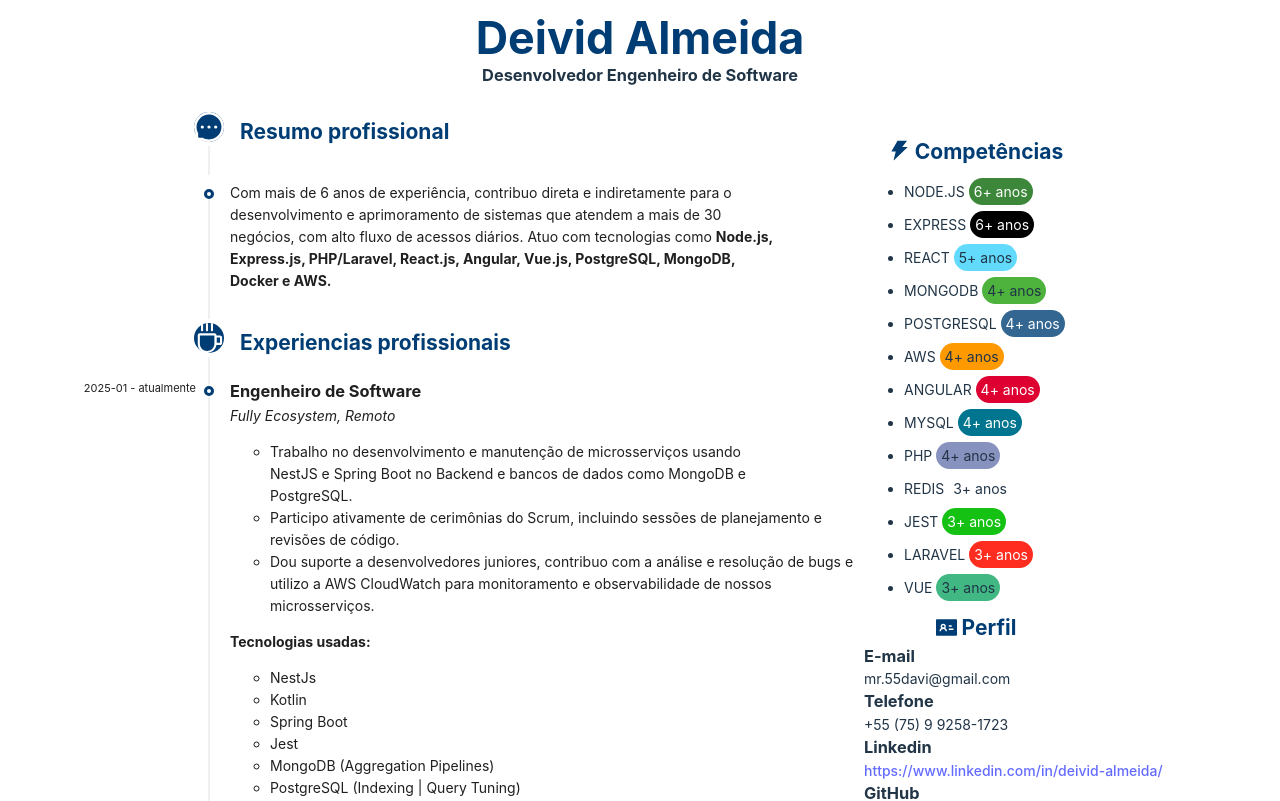
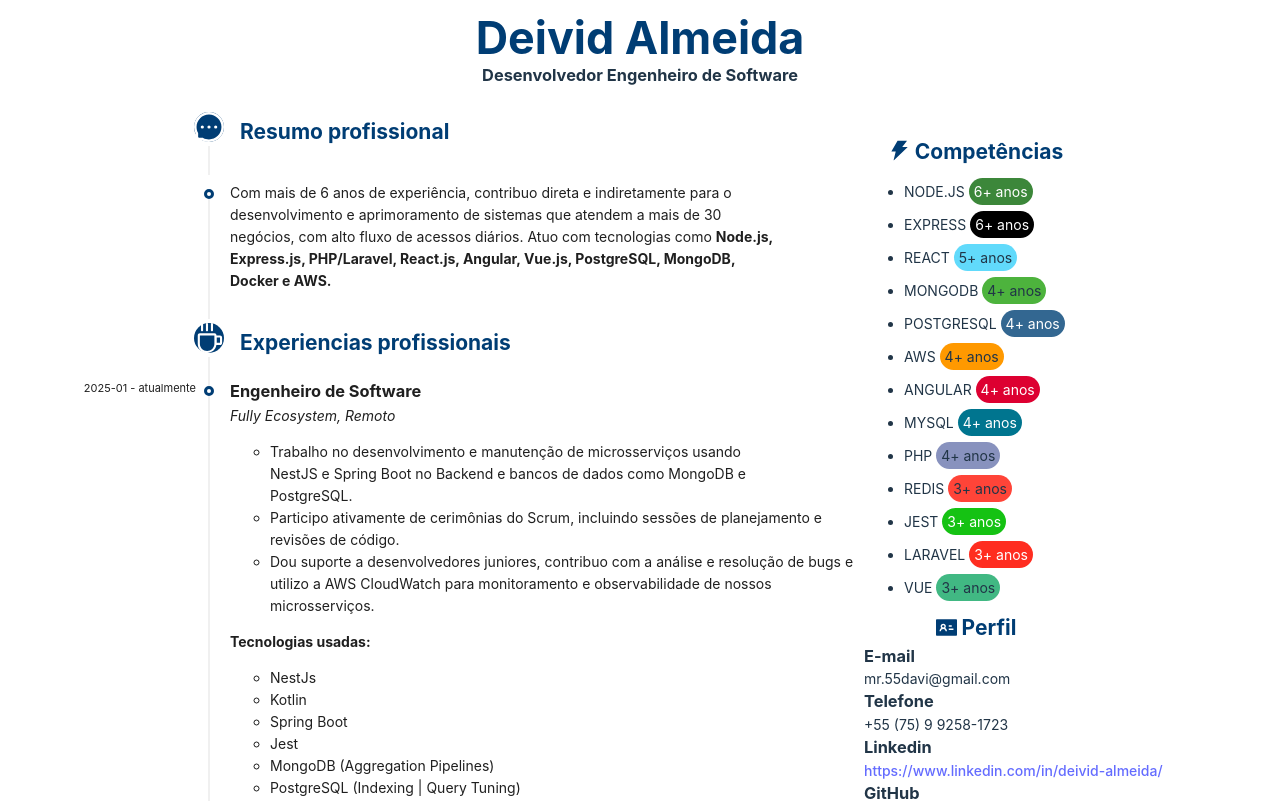
Before and after one commit to DeividAlmeida/cv, a React (Vite) app: page / in a window 1280 px wide. Shown: the top 801 px of the page. Built offline with nearby package versions, Linux system fonts and the light colour scheme.

Commit message:
Change background color for redis span

```diff
--- a/src/App.css
+++ b/src/App.css
@@ -90,8 +90,8 @@
   color: #fff;
 }
 
-.react-native > span {
-  background-color: #61dafb;
+.redis > span {
+  background-color: #ff4438;
 }
 
 .mongodb > span {
```
